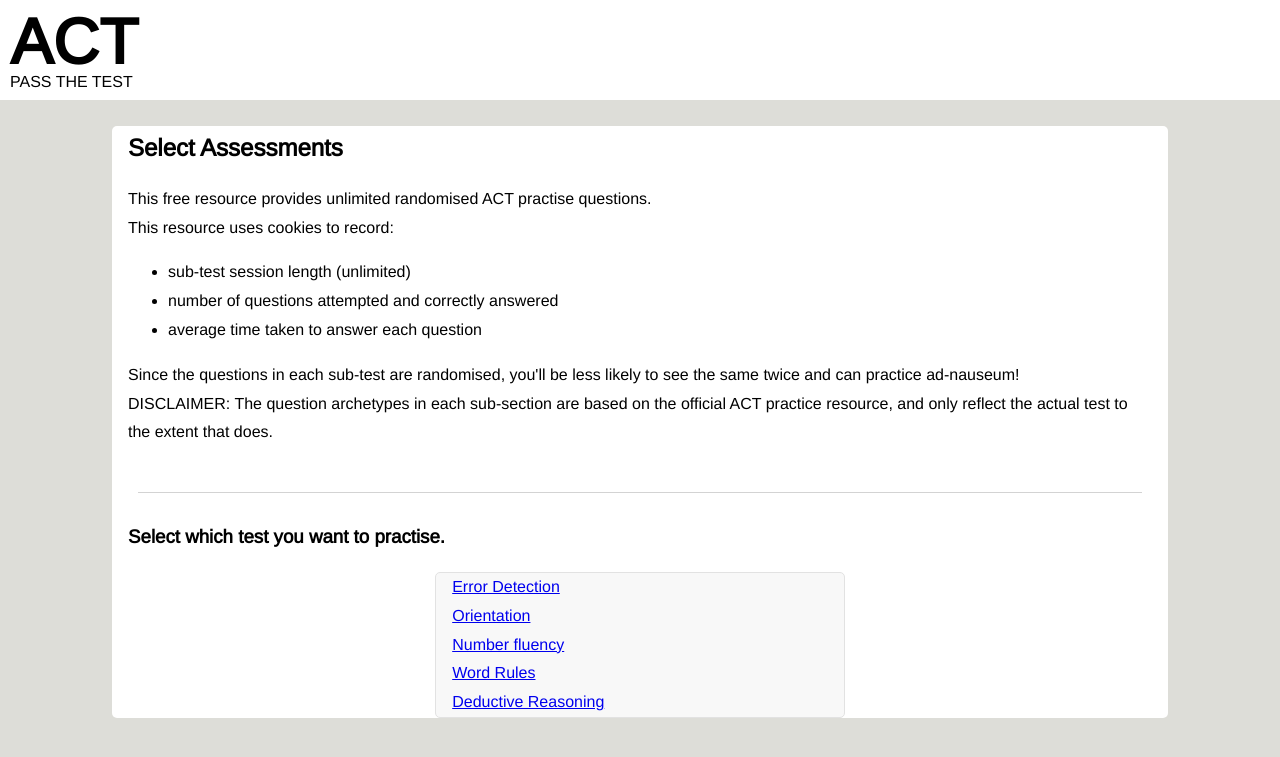
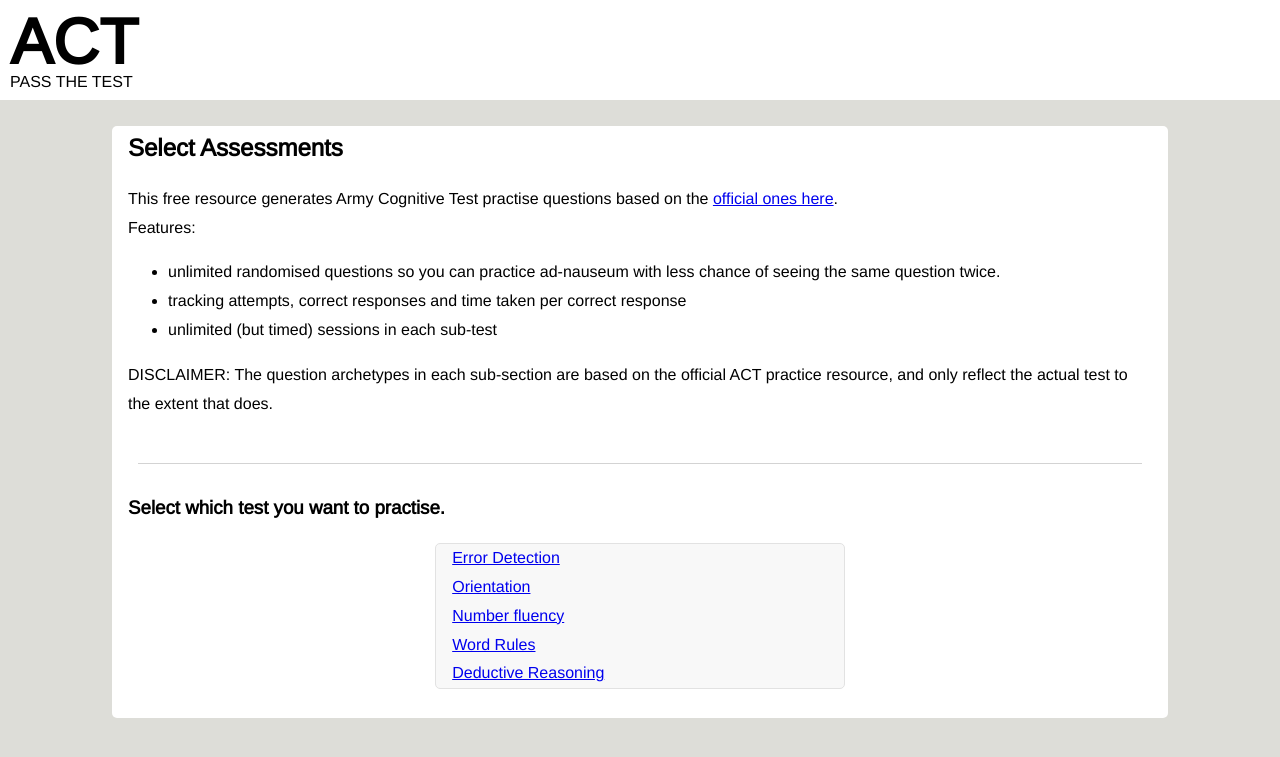
Before and after one commit to devjolt/act_simulator, a Python web app: template templates/act_simulator/home.html in a window 1280 px wide. Shown: the top 757 px of the page. Run offline with Jinja, Linux system fonts and the light colour scheme; the template is opened without the code that fills it, so the values that code supplies are empty.

Commit message:
home page improved

```diff
--- a/templates/act_simulator/home.html
+++ b/templates/act_simulator/home.html
@@ -5,14 +5,13 @@
 <div class = 'menu-box'>
     <h2>Select Assessments</h2>
     <p>
-        This free resource provides unlimited randomised ACT practise questions.<br>
-        This resource uses cookies to record:<br>
+        This free resource generates Army Cognitive Test practise questions based on the <a href='https://practicequestions.mindmill.co.uk/'>official ones here</a>.<br>
+        Features:
         <ul>
-            <li>sub-test session length (unlimited)</li>
-            <li>number of questions attempted and correctly answered</li>
-            <li>average time taken to answer each question</li>
+            <li>unlimited randomised questions so you can practice ad-nauseum with less chance of seeing the same question twice.</li>
+            <li>tracking attempts, correct responses and time taken per correct response</li>
+            <li>unlimited (but timed) sessions in each sub-test</li>
         </ul>
-        Since the questions in each sub-test are randomised, you'll be less likely to see the same twice and can practice ad-nauseum!<br>
         DISCLAIMER: The question archetypes in each sub-section are based on the official ACT practice resource, and only reflect the actual test to the extent that does.<br>
     </p>
     <br>
@@ -25,6 +24,7 @@
         <a href='/word_rules'>Word Rules</a>
         <a href='/deductive_reasoning'>Deductive Reasoning</a>
     </div>
+    <br>
     <div class='question-box'>
 
     </div>
```
